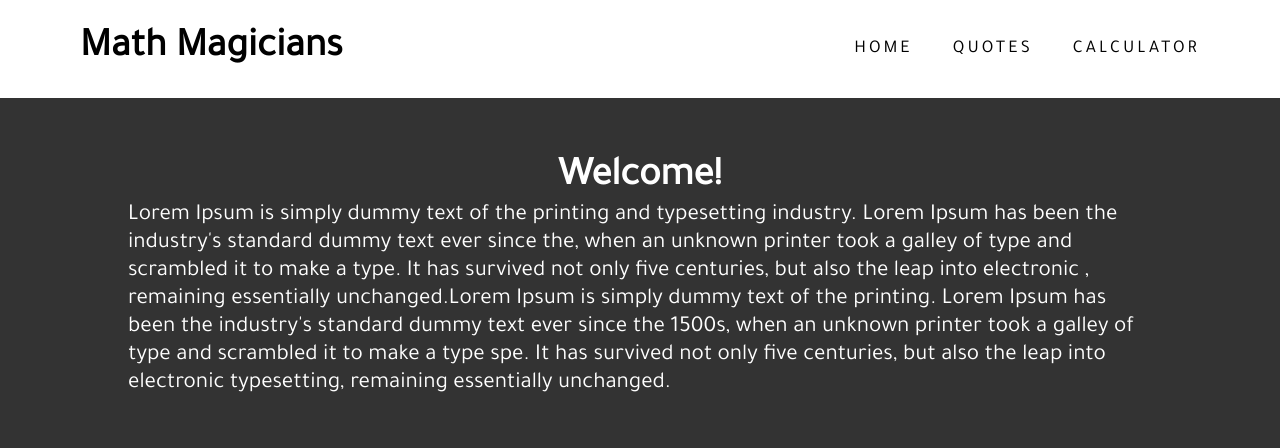
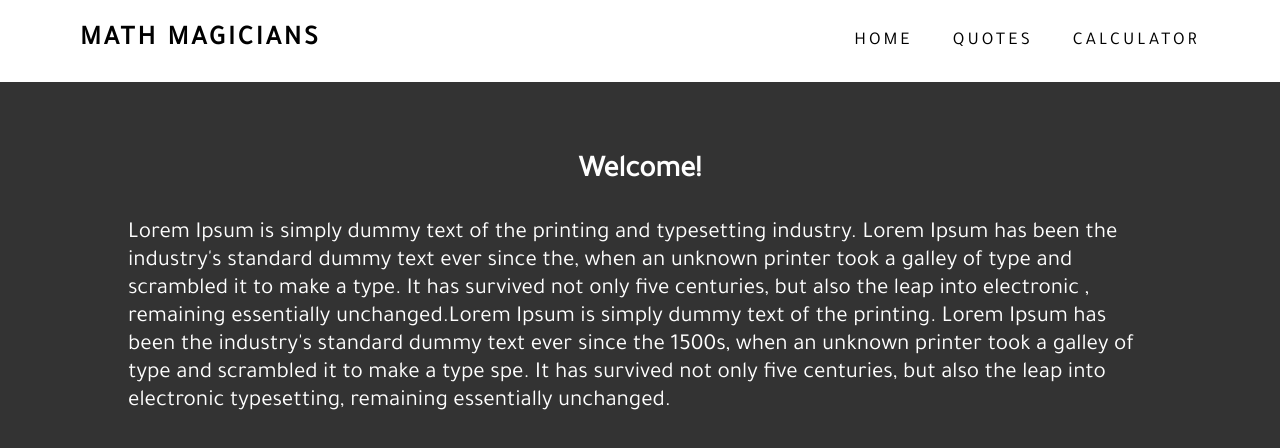
Before and after one commit to abdulhamiid/calculator, a React (Create React App) app: page / in a window 1280 px wide. Shown: the top 448 px of the page. Built offline with nearby package versions, Linux system fonts and the light colour scheme; a web font is replaced by a local one.

Commit message:
Fix linters errors

```diff
--- a/src/App.css
+++ b/src/App.css
@@ -15,8 +15,8 @@
   list-style: none;
 }
 
-h1 {
-  font-size: 40px;
+#title {
+  font-size: 30px;
 }
 
 a {
@@ -115,8 +115,9 @@
   color: #fff;
 }
 
-.main-section h2 {
-  margin-bottom: 20px;
+.main-section p {
+  margin-bottom: 18px;
+  margin-top: 30px;
 }
 
 #quote {
@@ -163,11 +164,6 @@
     margin-top: 10px;
   }
 
-  .main-section p {
-    font-size: 30px;
-    margin-top: 80px;
-  }
-
   #calc-body {
     width: 95%;
   }
--- a/src/components/Home.js
+++ b/src/components/Home.js
@@ -6,11 +6,19 @@
     <>
       <Navbar />
       <main className="main-section">
-        <h1>
+        <h1 id="title">
           Welcome!
         </h1>
         <p>
-        Lorem Ipsum is simply dummy text of the printing and typesetting industry. Lorem Ipsum has been the industry's standard dummy text ever since the, when an unknown printer took a galley of type and scrambled it to make a type. It has survived not only five centuries, but also the leap into electronic , remaining essentially unchanged.Lorem Ipsum is simply dummy text of the printing. Lorem Ipsum has been the industry's standard dummy text ever since the 1500s, when an unknown printer took a galley of type and scrambled it to make a type spe. It has survived not only five centuries, but also the leap into electronic typesetting, remaining essentially unchanged.
+          Lorem Ipsum is simply dummy text of the printing and typesetting industry.
+          Lorem Ipsum has been the industry&apos;s standard dummy text ever since the,
+          when an unknown printer took a galley of type and scrambled it to make a type.
+          It has survived not only five centuries, but also the leap into electronic ,
+          remaining essentially unchanged.Lorem Ipsum is simply dummy text of the printing.
+          Lorem Ipsum has been the industry&apos;s standard dummy text ever since the 1500s,
+          when an unknown printer took a galley of type and scrambled it to make a type spe.
+          It has survived not only five centuries, but also the leap into electronic typesetting,
+          remaining essentially unchanged.
         </p>
       </main>
     </>
--- a/src/components/Navbar.js
+++ b/src/components/Navbar.js
@@ -7,7 +7,9 @@
   return (
     <nav>
       <header>
-        <h1>Math Magicians</h1>
+        <Link to="/">
+          <h1>Math Magicians</h1>
+        </Link>
       </header>
       <ul className="nav">
         <li>
```
Also changed, not shown: src/components/Calculator.js (line endings or trailing spaces).
